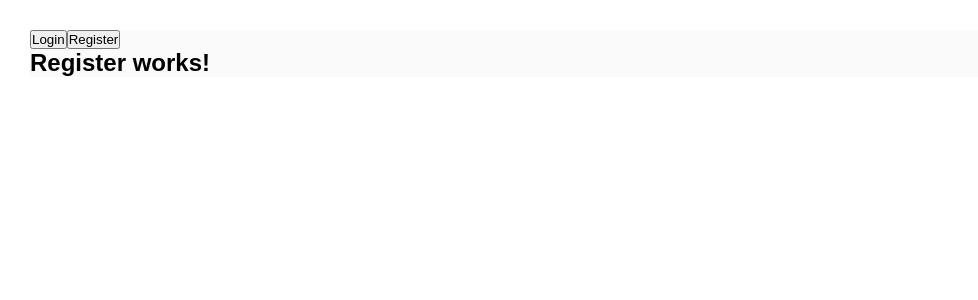
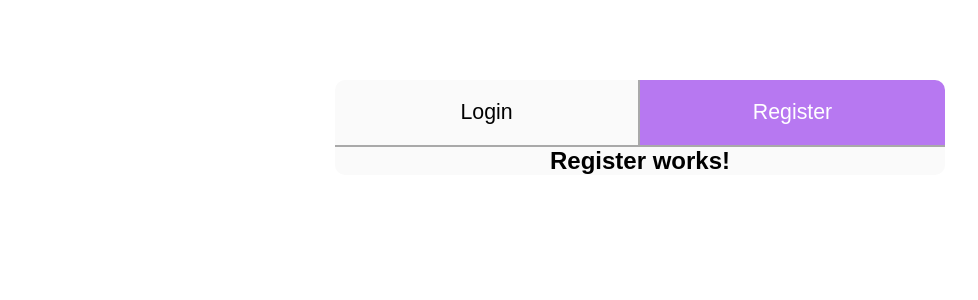
Before and after one commit to Qsen02/Dashboard-app, a React (Vite) app in the folder client/: page /registration in a window 1280 px wide. Shown: the top 300 px of the page, without its empty margins (0-978 px from the left). Built offline with nearby package versions, Linux system fonts and the light colour scheme.

Commit message:
Implemented styling on registration wrapper

```diff
--- a/client/src/components/registrarion_wrapper/RegistrationWrapper.tsx
+++ b/client/src/components/registrarion_wrapper/RegistrationWrapper.tsx
@@ -3,6 +3,7 @@ import { RootState } from "../../redux/state/store";
 import { useState } from "react";
 import Login from "./login/Login";
 import Register from "./register/Register";
+import styles from "./registrationWrapperStyles.module.css";
 
 export default function RegistrationWrapper() {
 	const { theme } = useSelector((state: RootState) => state.theme);
@@ -18,15 +19,25 @@ export default function RegistrationWrapper() {
 
 	return (
 		<section
-			className={
-				theme === "light" ? "lightThemeNormal" : "darkThemeNormal"
-			}
+			className={`
+				${theme === "light" ? "lightThemeNormal" : "darkThemeNormal"} ${styles.wrapper}
+            `}
 		>
-				<div>
-					<button onClick={swapLogin}>Login</button>
-					<button onClick={swapRegister}>Register</button>
-				</div>
-				<div>{form === "login" ? <Login /> : <Register />}</div>
+			<div className={styles.buttonSection}>
+				<button
+					onClick={swapLogin}
+					className={form === "login" ? styles.selected : styles.notSelected}
+				>
+					Login
+				</button>
+				<button
+					onClick={swapRegister}
+					className={form === "register" ? styles.selected : styles.notSelected}
+				>
+					Register
+				</button>
+			</div>
+			<div>{form === "login" ? <Login /> : <Register />}</div>
 		</section>
 	);
 }
--- a/client/src/components/registrarion_wrapper/registrationWrapperStyles.module.css
+++ b/client/src/components/registrarion_wrapper/registrationWrapperStyles.module.css
@@ -0,0 +1,41 @@
+.wrapper {
+	margin: 50px auto;
+	width: 50%;
+	border-radius: 10px;
+	display: flex;
+	flex-direction: column;
+	align-items: center;
+}
+
+.buttonSection {
+	width: 100%;
+	display: flex;
+	justify-content: center;
+	align-items: center;
+	border-bottom: 2px darkgray solid;
+}
+
+.buttonSection button {
+	flex-basis: 50%;
+	border: none;
+	padding: 20px;
+	cursor: pointer;
+	font-size: 16pt;
+}
+
+.buttonSection button:nth-child(1) {
+	border-right: 2px darkgrey solid;
+    border-top-left-radius: 10px;
+}
+.buttonSection button:nth-child(2){
+     border-top-right-radius: 10px;
+}
+
+.selected{
+    background-color: rgb(183, 120, 241);
+	color: white;
+}
+
+.notSelected {
+    background-color: transparent;
+}
```
